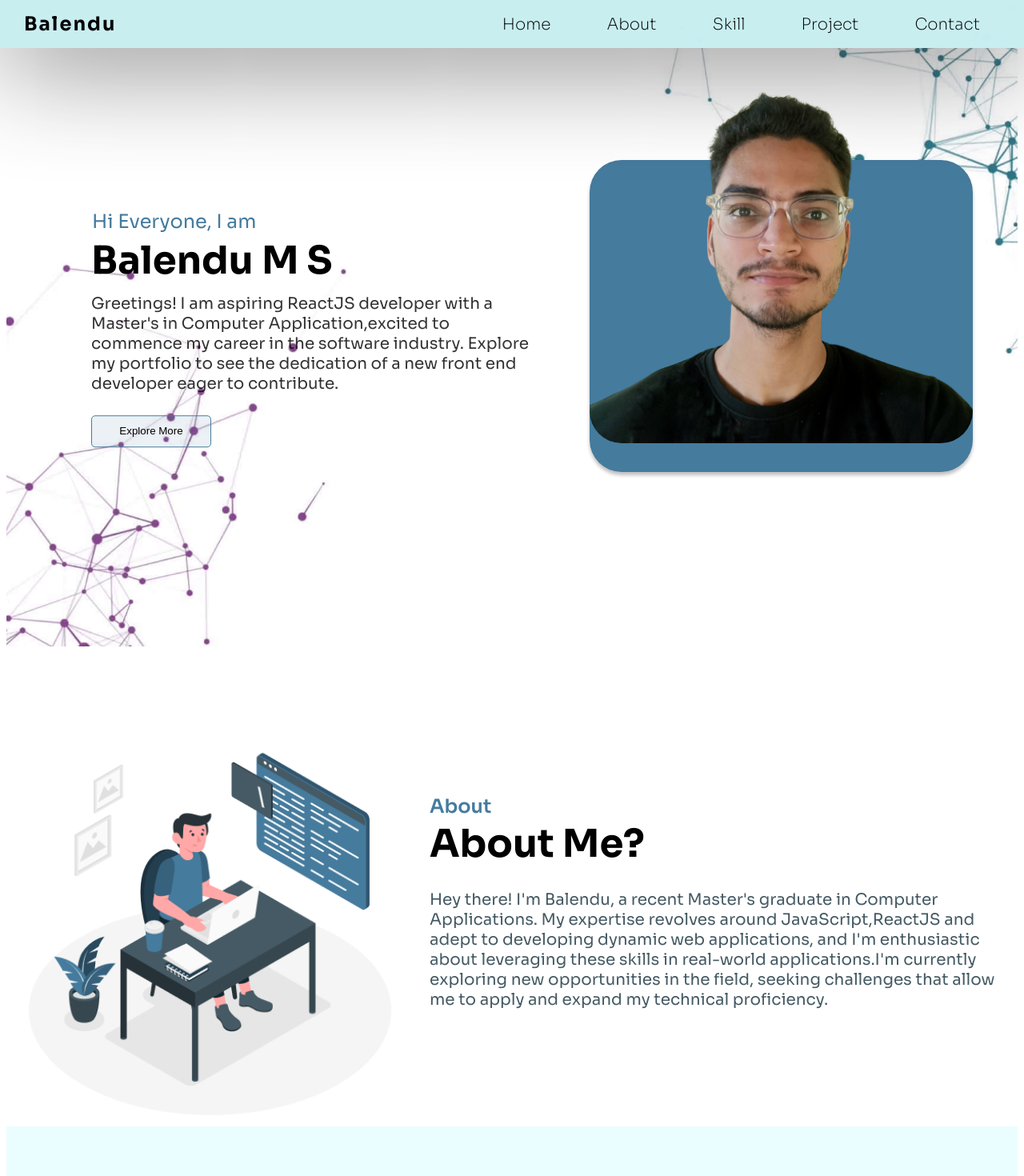
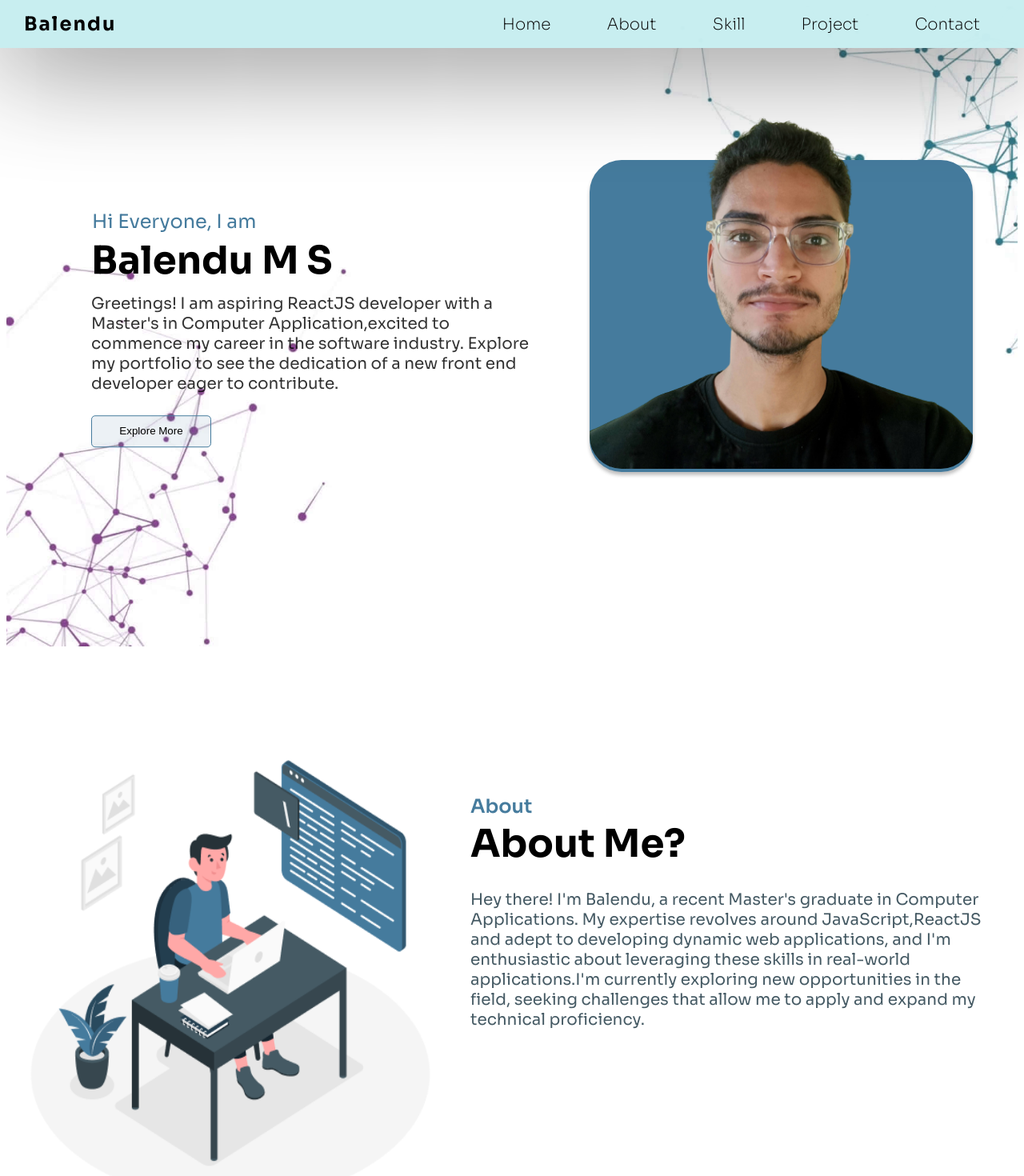
Before and after one commit to Balendu20/PortFolio, a React (Vite) app: page / in a window 1280 px wide. Shown: the top 1470 px of the page at 80% size. Built offline with nearby package versions, Linux system fonts and the light colour scheme.

Commit message:
next commit

```diff
--- a/src/App.css
+++ b/src/App.css
@@ -153,7 +153,7 @@
   width: 479px;
   height: 490px;
   position: absolute;
-  top: 8%;
+  top: 12%;
   right: 5%;
   border-radius: 40px;
   z-index: 2;
@@ -163,13 +163,13 @@
 
 .about-sec {
   display: flex;
-  height: 600px;
+  height: 100vh;
 }
 
 .aboutpic {
   max-width: 35rem;
   padding-top: 90px;
-  padding-bottom: 1px;
+  padding-bottom: 90px;
 }
 
 .about-text {
@@ -201,7 +201,7 @@
 
 .skill-sec {
   display: flex;
-  height: 600px;
+  height: 100vh;
   background: #ebfeff;
   justify-content: center;
   align-items: center;
@@ -239,7 +239,7 @@
 /* section 4 - projects */
 
 .proj-center {
-  height: 55vh;
+  height: 60vh;
   margin: 10rem auto;
 }
 .btn-container {
```
